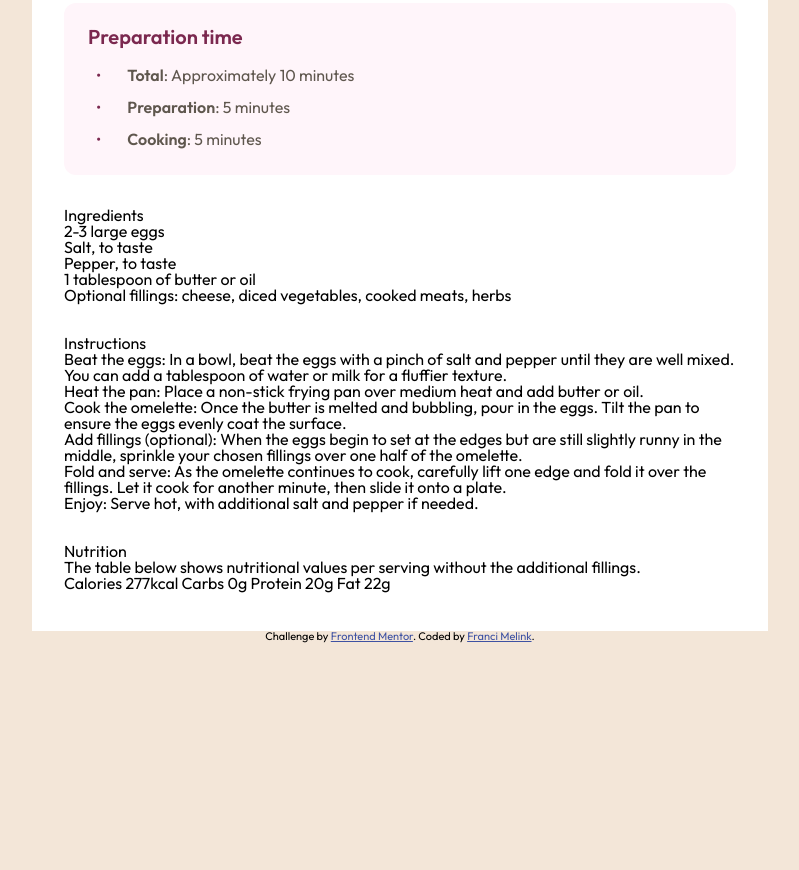
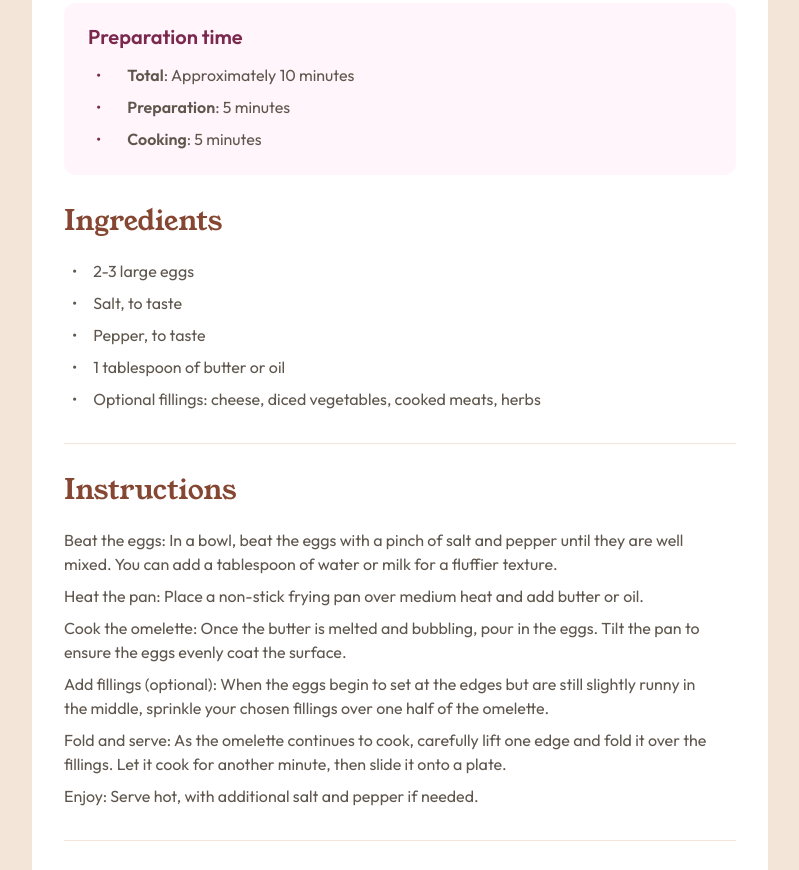
Before and after one commit to francimelink/recipe-page, a plain HTML site: page index.html in a window 1280 px wide. Shown: the part 516-1386 px from the top of the page, without its empty margins (240-1039 px from the left). Before the commit the page ends 1159 px from the top, so only its background shows below. Drawn offline with Linux system fonts and the light colour scheme.

Commit message:
Ingredients complete

```diff
--- a/index.html
+++ b/index.html
@@ -46,35 +46,54 @@
     <section class="ingredients">
       <h2>Ingredients</h2>
       <ul class="ingredients__list">
-        <li class="ingredients__item">2-3 large eggs</li>
-        <li class="ingredients__item">Salt, to taste</li>
-        <li class="ingredients__item">Pepper, to taste</li>
-        <li class="ingredients__item">1 tablespoon of butter or oil</li>
-        <li class="ingredients__item">Optional fillings: cheese, diced vegetables, cooked meats, herbs</li>
+        <li class="ingredients__item"><span class="bullet">&#8226;</span><span>2-3 large eggs</span></li>
+        <li class="ingredients__item"><span class="bullet">&#8226;</span><span>Salt, to taste</span></li>
+        <li class="ingredients__item"><span class="bullet">&#8226;</span><span>Pepper, to taste</span></li>
+        <li class="ingredients__item"><span class="bullet">&#8226;</span><span>1 tablespoon of butter or oil</span></li>
+        <li class="ingredients__item"><span class="bullet">&#8226;</span><span>Optional fillings: cheese, diced
+            vegetables, cooked meats, herbs</span></li>
       </ul>
     </section>
     <section class="instructions">
       <h2>Instructions</h2>
-      <ol>
+      <ol class="instructions__list">
         <li class="instructions__item">
-          Beat the eggs: In a bowl, beat the eggs with a pinch of salt and pepper until they are well mixed.
-          You can add a tablespoon of water or milk for a fluffier texture.
+          <span>
+            <strong>Beat the eggs:</strong> In a bowl, beat the eggs with a pinch of salt and pepper until they are well
+            mixed.
+            You can add a tablespoon of water or milk for a fluffier texture.
+          </span>
         </li>
-        <li class="instructions__item">Heat the pan: Place a non-stick frying pan over medium heat and add butter or
-          oil.
+        <li class="instructions__item"><span>
+            <strong>Heat the pan:</strong> Place a non-stick frying pan over medium heat and
+            add butter or
+            oil.
+          </span>
         </li>
-        <li class="instructions__item">Cook the omelette: Once the butter is melted and bubbling, pour in the eggs.
-          Tilt the pan to ensure the eggs evenly coat the surface.
+        <li class="instructions__item"><span>
+            <strong>Cook the omelette:</strong> Once the butter is melted and bubbling, pour
+            in the eggs.
+            Tilt the pan to ensure the eggs evenly coat the surface.
+          </span>
         </li>
         <li class="instructions__item">
-          Add fillings (optional): When the eggs begin to set at the edges but are still slightly runny in the
-          middle, sprinkle your chosen fillings over one half of the omelette.
+          <span>
+            <strong>Add fillings (optional)</strong>: When the eggs begin to set at the edges but are still slightly
+            runny
+            in the
+            middle, sprinkle your chosen fillings over one half of the omelette.
+          </span>
         </li>
         <li class="instructions__item">
-          Fold and serve: As the omelette continues to cook, carefully lift one edge and fold it over the
-          fillings. Let it cook for another minute, then slide it onto a plate.
+          <span>
+            <strong>Fold and serve:</strong> As the omelette continues to cook, carefully lift one edge and fold it over
+            the
+            fillings. Let it cook for another minute, then slide it onto a plate.
+          </span>
         </li>
-        <li class="instructions__item">Enjoy: Serve hot, with additional salt and pepper if needed.</li>
+        <li class="instructions__item"><span><strong>Enjoy:</strong> Serve hot, with additional salt and pepper if
+            needed.</span>
+        </li>
       </ol>
     </section>
     <section class="nutrition">
--- a/styles/main.css
+++ b/styles/main.css
@@ -3,11 +3,11 @@
 :root {
     /* Colors */
     --primary-white: hsl(0, 0%, 100%);
-    --primary-stone-100: hsl(30, 54%, 90%);
+    --primary-white-coffee: hsl(31, 53%, 90%);
     --primary-stone-150: hsl(30, 18%, 87%);
     --primary-wenge-brown: hsl(32, 10%, 34%);
     --primary-stone-900: hsl(24, 4%, 18%);
-    --primary-brown-800: hsl(14, 45%, 36%);
+    --primary-brandy-red: hsl(14, 45%, 36%);
     --primary-dark-raspberry: hsl(332, 51%, 32%);
     --primary-show: hsl(330, 100%, 98%);
 
@@ -17,6 +17,10 @@
     --heading-small: 1.25rem;
     --body-regular: 1rem;
     --body-bold: 1rem;
+
+    /* Font family */
+    --heading-family: "Young Serif", serif;
+    --body-familiy: "Outfit", sans-serif;
 }
 
 /* http://meyerweb.com/eric/tools/css/reset/
@@ -165,9 +169,9 @@ body {
     flex-flow: column nowrap;
     min-height: 100vh;
     width: 100%;
-    background-color: var(--primary-stone-100);
+    background-color: var(--primary-white-coffee);
     align-items: center;
-    font-family: "Outfit", sans-serif;
+    font-family: var(--body-familiy);
 }
 
 .attribution {
@@ -177,6 +181,28 @@ body {
 
 .attribution a {
     color: hsl(228, 45%, 44%);
+}
+
+h1,
+h2 {
+    font-family: var(--heading-family)
+}
+
+.bullet {
+    display: inline-block;
+}
+
+li {
+    display: grid;
+    grid-template-columns: auto 1fr;
+    color: var(--primary-wenge-brown);
+    gap: 1rem;
+    margin-bottom: .5rem;
+    line-height: 1.5;
+}
+
+li:last-child {
+    margin-bottom: 0;
 }
 
 header,
@@ -200,7 +226,6 @@ header .title {
 .title h1 {
     font-size: 2.25rem;
     color: var(--primary-stone-900);
-    font-family: "Young Serif", serif;
 }
 
 .title p {
@@ -220,18 +245,35 @@ main {
 
 section {
     margin-top: 2rem;
+    border-bottom: 1px solid var(--primary-white-coffee);
+    padding-bottom: 2rem;
+}
+
+
+section h2 {
+    color: var(--primary-brandy-red);
+    font-size: var(--heading-medium);
+    margin-bottom: 1.5rem;
+}
+
+.prepartion,
+section:last-child {
+    border: none;
 }
 
 .prepartion {
     background-color: var(--primary-show);
     border-radius: .75rem;
     padding: 1.5rem;
+    border: none;
 }
 
 .prepartion h2 {
     font-size: var(--heading-small);
     color: var(--primary-dark-raspberry);
     font-weight: 600;
+    margin-bottom: 0;
+    font-family: var(--body-familiy);
 }
 
 .prepartion__list {
@@ -239,18 +281,11 @@ section {
 }
 
 .prepartion__list .bullet {
-    display: inline-block;
-    padding: 0 26px 0 .5rem;
+    padding: 0 .625rem 0 .5rem;
     color: var(--primary-dark-raspberry);
 }
 
-.preparation__item {
-    display: grid;
-    grid-template-columns: auto 1fr;
-    margin-bottom: .5rem;
-    color: var(--primary-wenge-brown);
-    line-height: 1.5;
-}
+.preparation__item {}
 
 .preparation__item strong {
     font-weight: 600;
@@ -259,3 +294,8 @@ section {
 .preparation__item:last-child {
     margin-bottom: 0;
 }
+
+.ingredients .ingredients__item {
+    padding-left: .5rem;
+
+}
```
